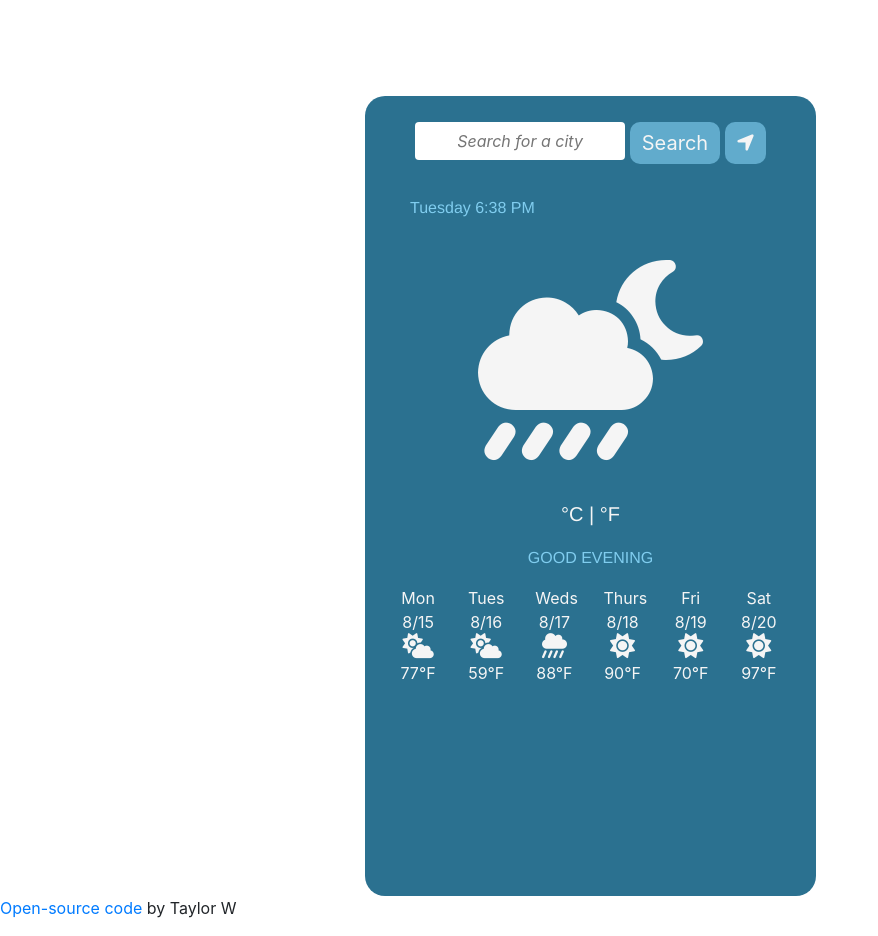
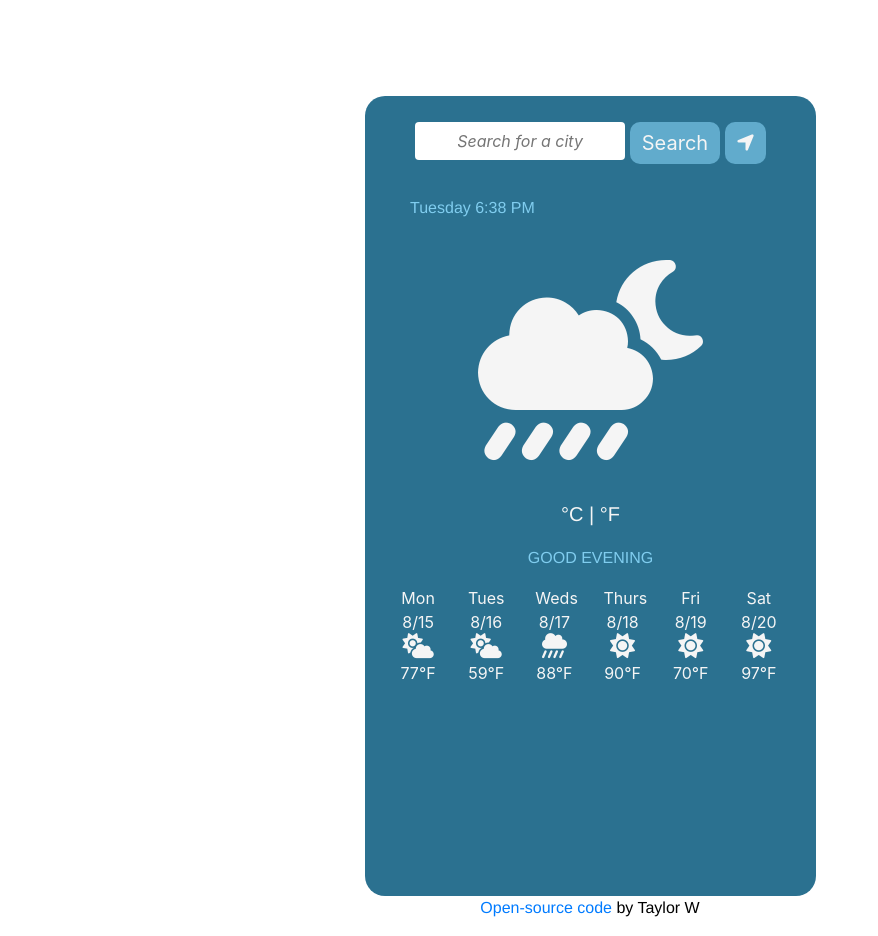
Before and after one commit to T-made/Weather-App, a website built with Parcel: page index.html in a window 1280 px wide. Shown: the whole page, without its empty margins (0-878 px from the left). Built offline with nearby package versions, Linux system fonts and the light colour scheme; no server answers.

Commit message:
Centered github link

```diff
--- a/index.html
+++ b/index.html
@@ -126,8 +126,12 @@
             </div>
             </div>
           </div>
+
     </div>
-    <a  class="source-code" href="https://github.com/T-made/Weather-App">Open-source code</a> by Taylor W
         <script src="src/index.js"></script>
+
+ <p id="source-code">
+ <a href="https://github.com/T-made/Weather-App">Open-source code</a> by Taylor W
+ </p>
   </body>
 </html>
--- a/src/styles.css
+++ b/src/styles.css
@@ -117,6 +117,9 @@ p {
   font-size: 20px;
   color: #80cdef;
 }
-.source-code {
+#source-code {
   text-align: center;
+  margin-left: -100px;
+  color: black;
+  display: block;
 }
```
